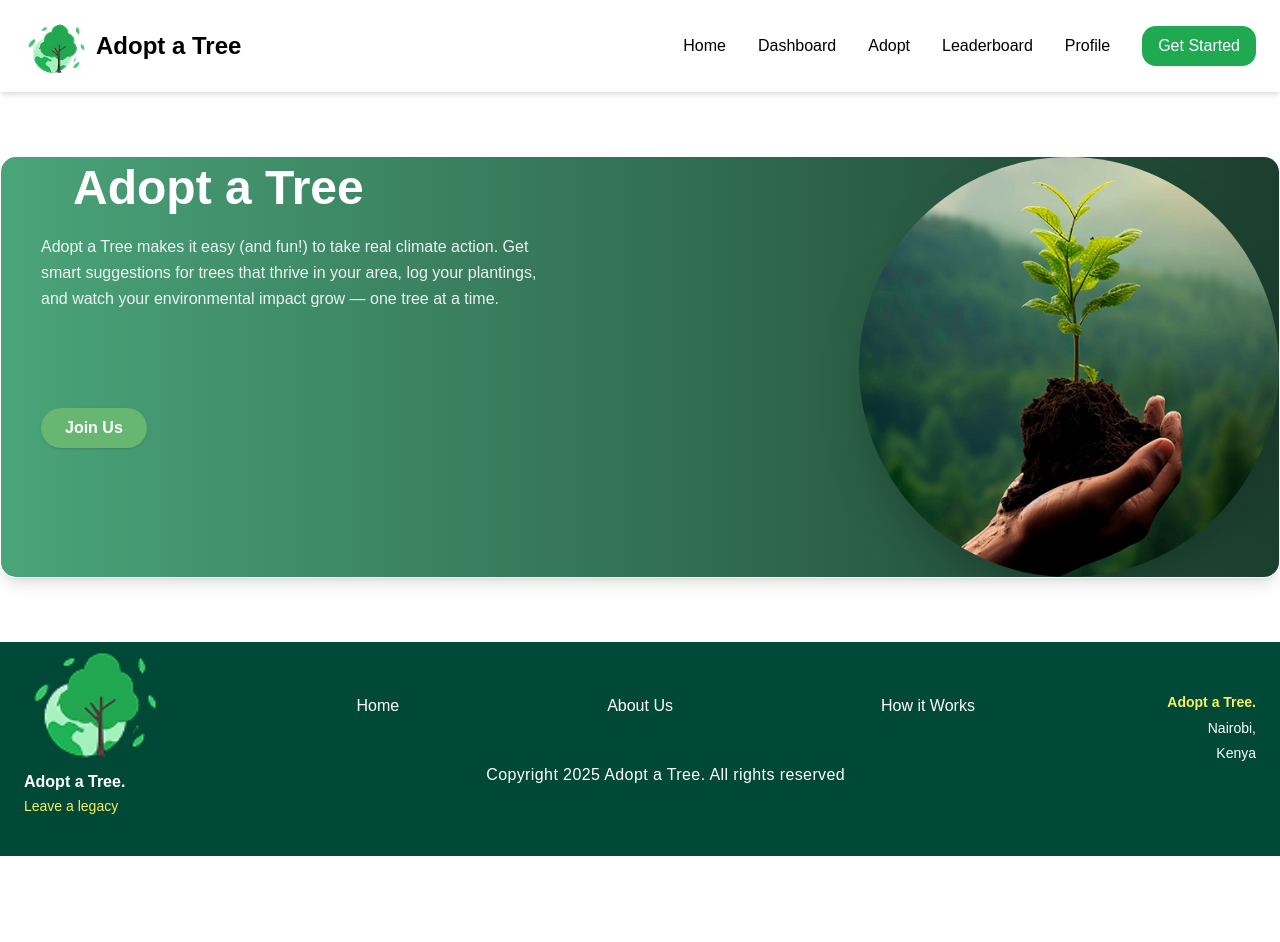
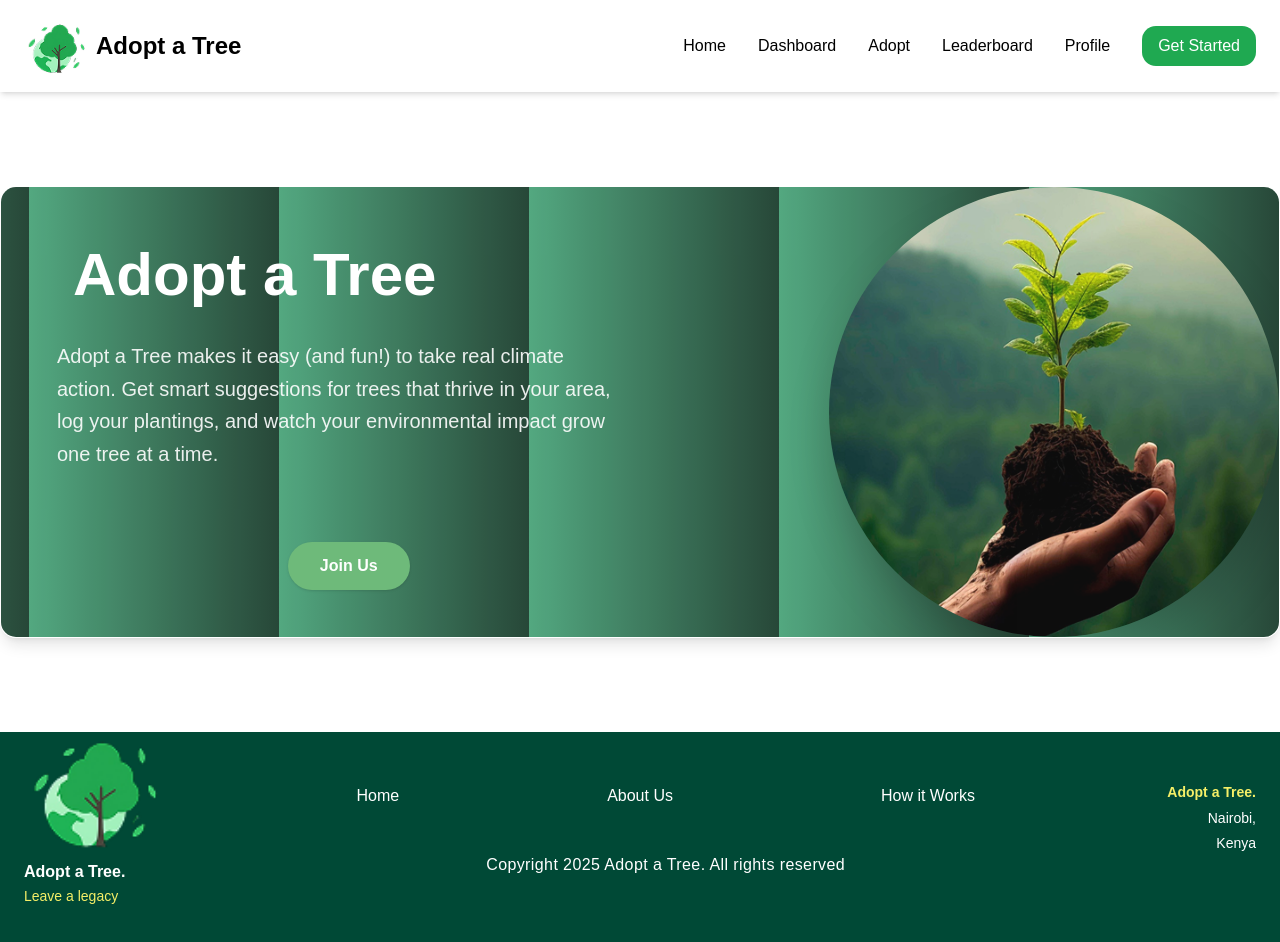
Before and after one commit to victorMwatu/Adopt-a-Tree, a Next.js app in the folder client/: page / in a window 1280 px wide. Shown: the top 942 px of the page. Before the commit the page ends 856 px from the top, so only its background shows below. Built offline with nearby package versions, Linux system fonts and the light colour scheme.

Commit message:
fix(hero): enlarge text and image, adjust button position, and add right-side tree background

```diff
--- a/client/src/app/page.js
+++ b/client/src/app/page.js
@@ -7,31 +7,39 @@ export default function Home() {
       <Navbar />
 
       {/* Hero Section */}
-      <section className="w-full py-16 ">
+      <section className="w-full min-h-[80vh] flex items-center">
        <div className="w-full rounded-2xl shadow-lg border border-white/20 overflow-hidden">
 
           <div
             className="flex flex-col md:flex-row items-center justify-between gap-8"
             style={{
-            background: "linear-gradient(90deg,  #4AA47A 0%, #1C3E2E 100%)",
-             }}
+            background: "linear-gradient(90deg,  #4AA47A 0%, #1C3E2E 100%), url('/assets/tree1.png')",
+            backgroundRepeat: "no repeat",
+            backgroundSize: "250px auto",
+            backgroundPosition: "right center",
+             opacity: 0.95,
+
+          }}
 
           >
             {/* Left Text Section */}
-            <div className="md:w-1/2 pl-5 md:pl-10 mt-4 md:-mt-32  ">
-              <h1 className="text-4xl md:text-5xl font-extrabold text-white leading-tight mb-4 pl-4 md:pl-8">
+              <div className="md:w-1/2 pl-5 md:pl-10">
+
+             <h1 className="text-5xl md:text-6xl font-extrabold text-white leading-snug mb-6 pl-4 md:pl-8">
                 Adopt a Tree
               </h1>
 
-              <p className="text-white/90 max-w-lg leading-relaxed mb-8">
+              <p className="text-white/90 text-lg md:text-xl max-w-2xl leading-relaxed mb-10 pl-4 md:pl-8fF">
                 Adopt a Tree makes it easy (and fun!) to take real climate action.
                 Get smart suggestions for trees that thrive in your area, log your
-                plantings, and watch your environmental impact grow — one tree at a time.
+                plantings, and watch your environmental impact grow  one tree at a time.
               </p>
 
-             <button className="bg-[#67B773] text-white font-semibold px-6 py-2 rounded-full shadow-sm hover:shadow-md hover:bg-[#5ca566] transition mt-16">
-               Join Us
-              </button>
+            <div className="pl-4 md:pl-8 flex justify-start md:justify-center">
+                 <button className="bg-[#67B773] text-white font-semibold px-8 py-3 rounded-full shadow-sm hover:shadow-md hover:bg-[#5ca566] transition mt-8">
+                  Join Us
+                 </button>
+             </div>
 
             </div>
 
@@ -40,7 +48,7 @@ export default function Home() {
               <img
                 src="/assets/seedling.png"
                 alt="Seedling"
-               className="w-80 h-80 md:w-[420px] md:h-[420px] rounded-full object-cover shadow-2xl"
+               className="w-72 h-72 md:w-[450px] md:h-[450px] rounded-full object-cover shadow-2xl"
 
               />
             </div>
```
